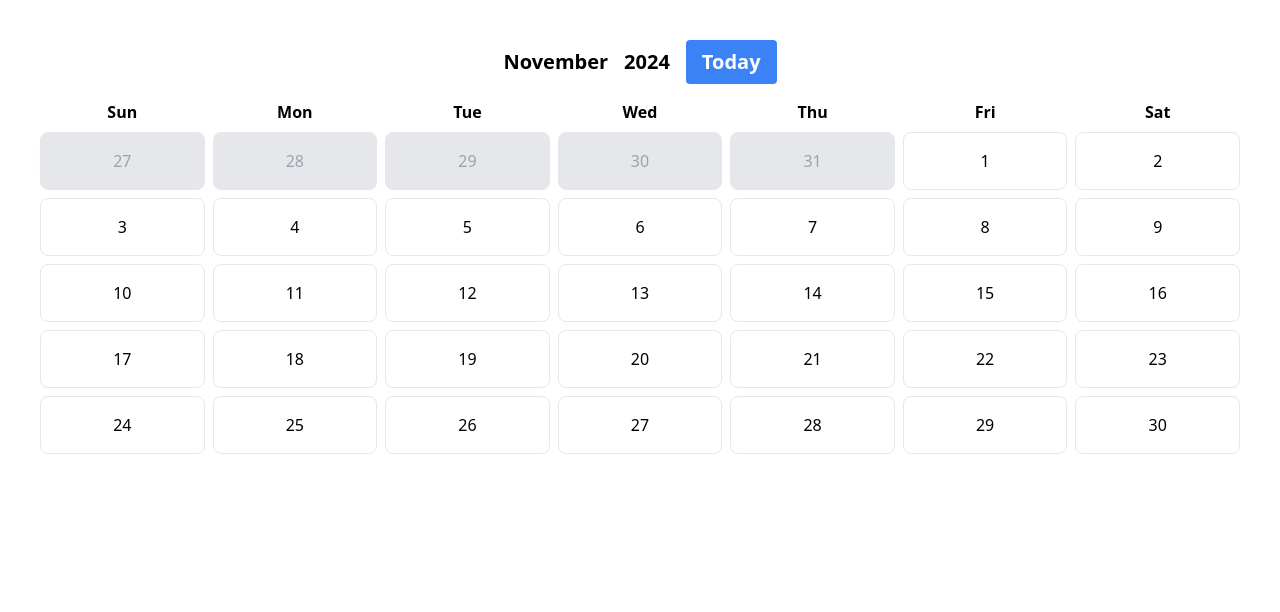
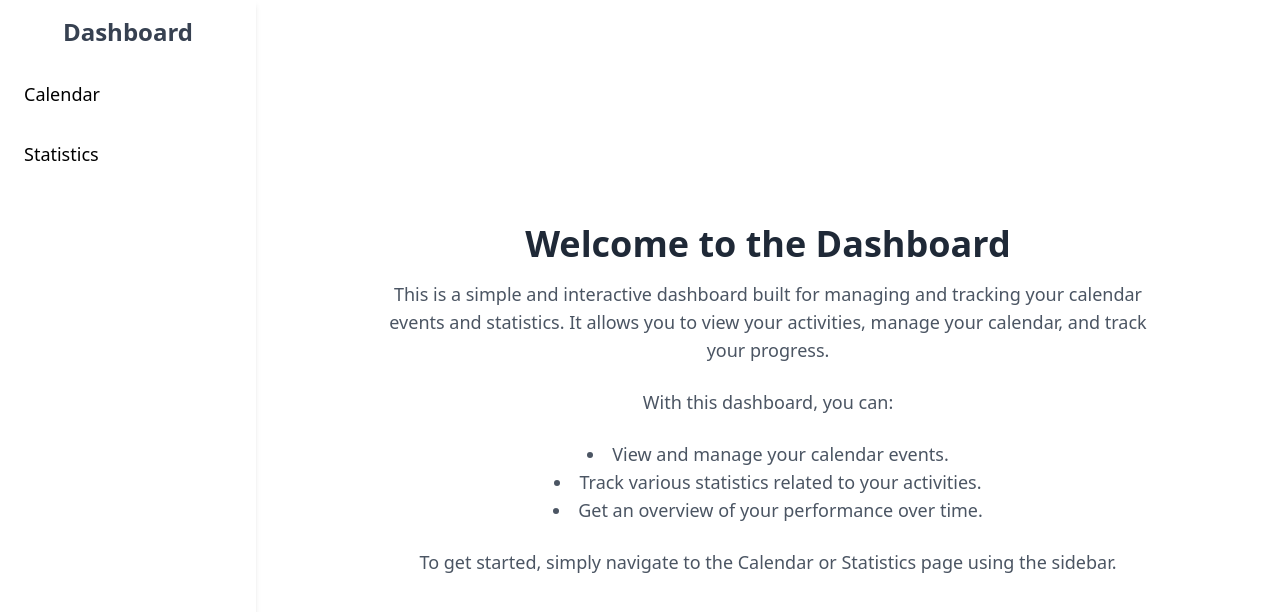
Before and after one commit to Julobulo/Calendar-React, a React (Vite) app in the folder calendar/: page / in a window 1280 px wide. Shown: the top 612 px of the page. Built offline with nearby package versions, Linux system fonts and the light colour scheme.

Commit message:
made navbar and added routes for home, calendar and statistics

```diff
--- a/calendar/src/App.tsx
+++ b/calendar/src/App.tsx
@@ -1,14 +1,26 @@
 import { Routes, Route } from "react-router-dom";
 import Calendar from "./components/Calendar";
+import Statistics from "./components/Statistics";
+import Sidebar from "./components/Sidebar";
+import Home from "./components/Home";
 
 const App = () => {
+
   return (
-    <main>
-      <Routes>
-        <Route path="/" element={<Calendar />} />
-      </Routes>
-    </main>
-  )
-}
+    <div className="flex h-screen">
+      {/* Sidebar */}
+      <Sidebar />
 
-export default App
+      {/* Main Content */}
+      <main className="flex-1 p-10 overflow-y-auto ml-64">
+        <Routes>
+          <Route path="/" element={<Home />} />
+          <Route path="/calendar" element={<Calendar />} />
+          <Route path="/statistics" element={<Statistics />} />
+        </Routes>
+      </main>
+    </div>
+  );
+};
+
+export default App;
```
